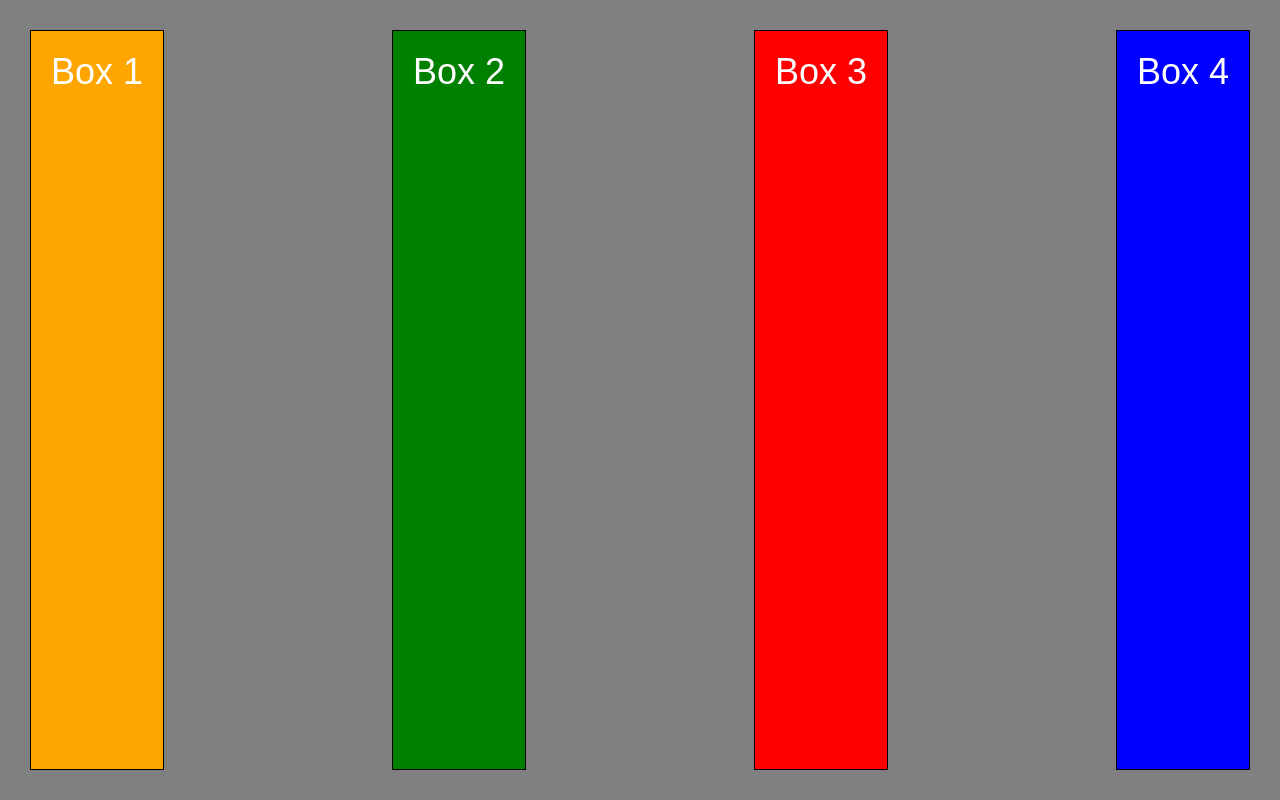
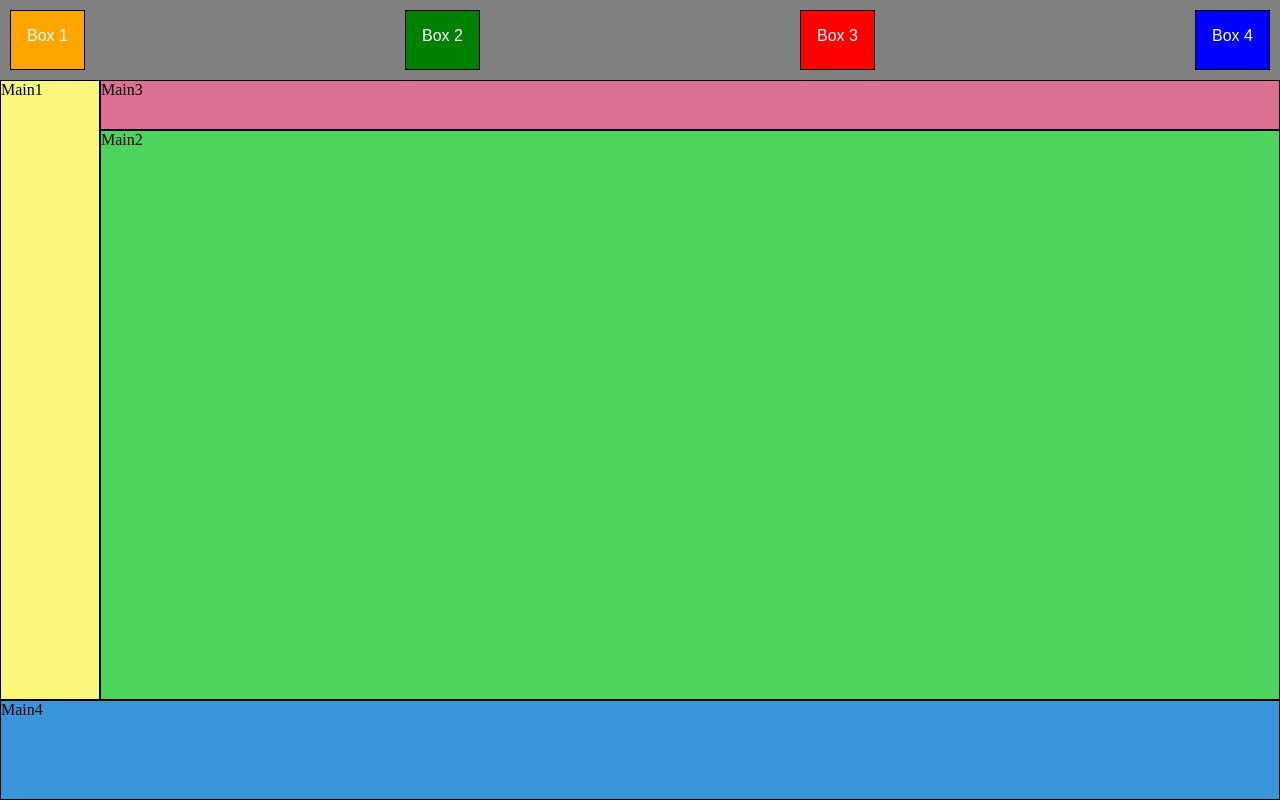
Before and after one commit to andrewjh271/Flex-and-Grid-Practice, a plain HTML site: page index.html in a window 1280 px wide. Drawn offline with Linux system fonts and the light colour scheme.

Commit message:
Worked on grid

```diff
--- a/index.html
+++ b/index.html
@@ -11,7 +11,7 @@
   #box-container{
     background:gray;
     display: flex;
-    height: 100%;
+    height: 10%;
     justify-content: space-between;
 
   }
@@ -23,9 +23,9 @@
     text-align: center;
 		color: white;
 		font-family: sans-serif;
-		font-size: 36px;
-    padding: 20px;
-    margin: 30px;
+		font-size: 16px;
+    padding: 16px;
+    margin: 10px;
   }
 
   #box1{
@@ -41,12 +41,41 @@
     background-color: blue;
   }
 
+  #main-container{
+    height: 90%;
+    display: grid;
+    background-color: beige;
+    grid-template-columns: 100px 1fr 1fr 1fr;
+    grid-template-rows: 50px 1fr 100px;
+    grid-template-areas:
+      "sidebar header header header"
+      "sidebar main main main"
+      "footer footer footer footer";
+  }
+
+  .main{
+    border-width: 1px;
+    border-color: black;
+    border-style: solid;
+  }
+  #mainbox1{
+    background-color: rgba(255, 251, 0, 0.438);
+    grid-area: sidebar;
+  }
+  #mainbox2{
+    background-color: #00c421ad;
+    grid-area: main;
+  }
+  #mainbox3{
+    background-color:palevioletred;
+    grid-area: header;
+  }
+  #mainbox4{
+    background-color: #0b7ddacb;
+    grid-area: footer;
+  }
 
 </style>
-
-
-
-
 
   <div id="box-container">
     <div class="box" id="box1">Box 1</div>
@@ -55,6 +84,13 @@
     <div class="box" id="box4">Box 4</div>
   </div>
 
+  <div id="main-container">
+    <div class="main" id="mainbox1">Main1</div>
+    <div class="main" id="mainbox2">Main2</div>
+    <div class="main" id="mainbox3">Main3</div>
+    <div class="main" id="mainbox4">Main4</div>
+  </div>
+
 
   </body>
 </html>
```
